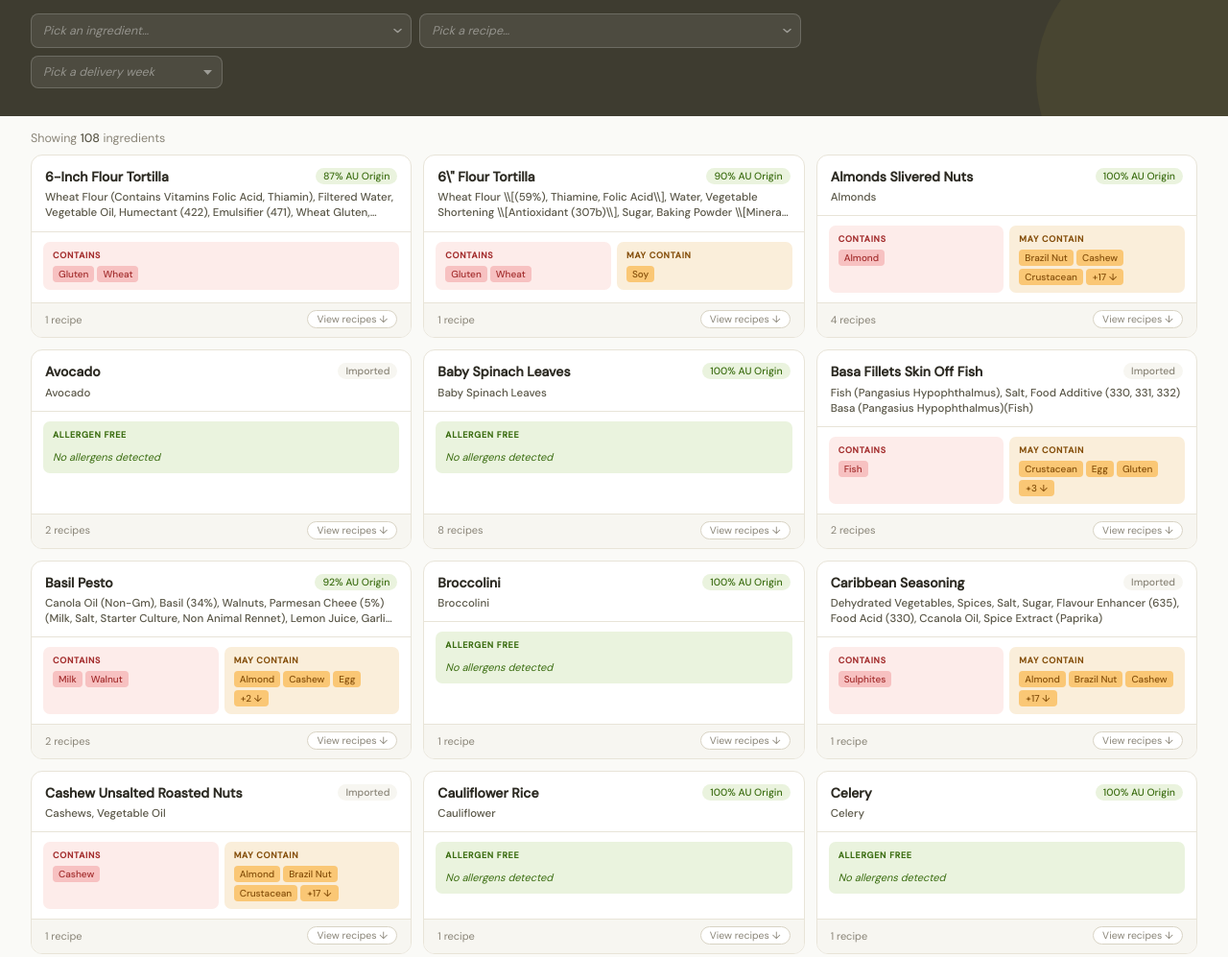
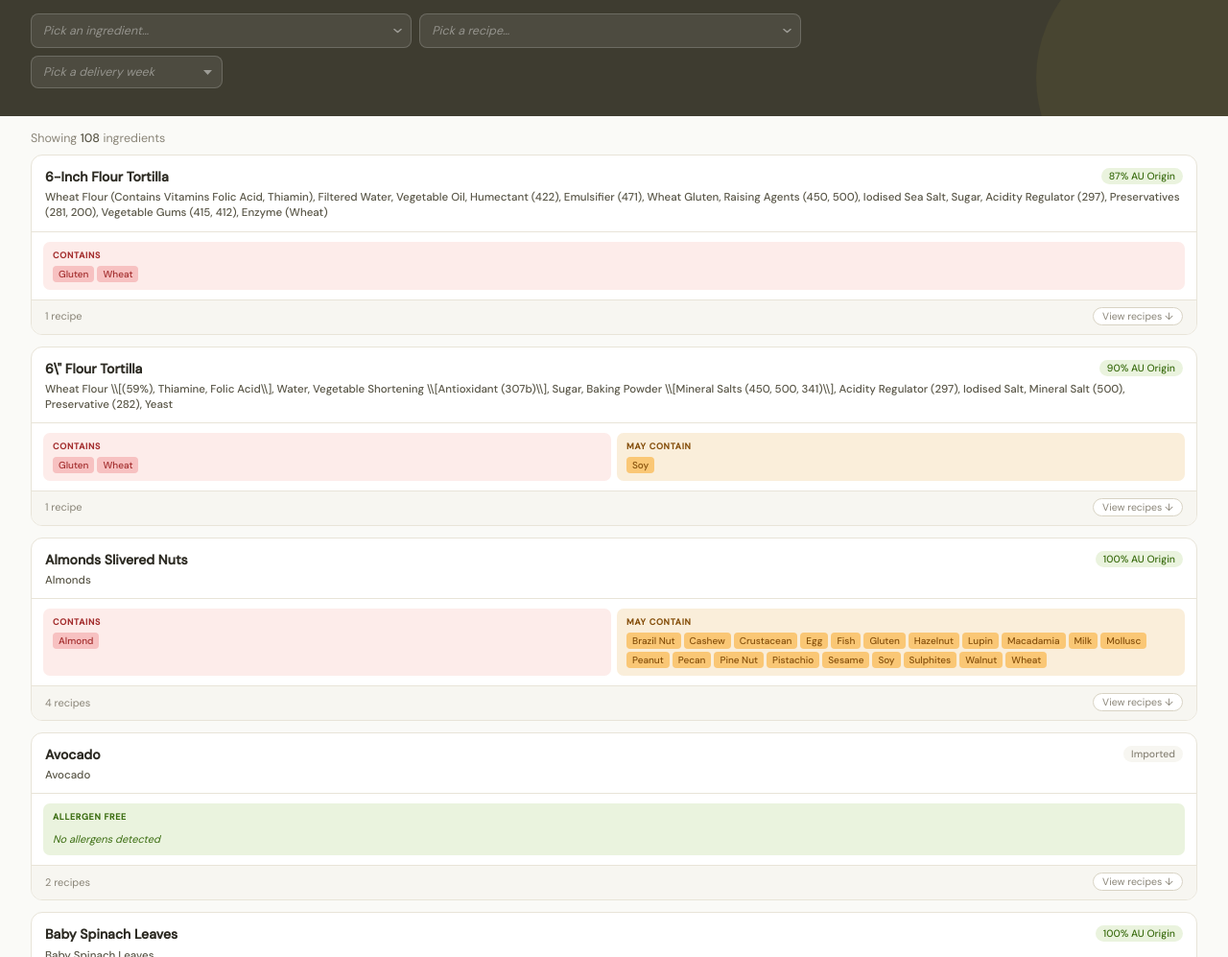
Before and after one commit to mariajsantos/ingredient-hub, a website: page index.html in a window 1280 px wide. Shown: the part 234-1231 px from the top of the page at 96% size. Drawn offline with Linux system fonts and the light colour scheme.

Commit message:
Update index.html
1 score card per line

```diff
--- a/index.html
+++ b/index.html
@@ -59,7 +59,7 @@ body { font-family: 'DM Sans', sans-serif; background: var(--page-bg); color: va
    SCORECARD GRID (all screens)
 ══════════════════════════ */
 .cards-section { padding: 0 2rem 3rem; }
-.cards-grid { display: grid; grid-template-columns: repeat(2, 1fr); gap: 12px; }
+.cards-grid { display: grid; grid-template-columns: 1fr; gap: 12px; }
 
 .score-card { background: var(--white); border: 1px solid var(--border); border-radius: 12px; overflow: hidden; display: flex; flex-direction: column; }
 
@@ -71,10 +71,14 @@ body { font-family: 'DM Sans', sans-serif; background: var(--page-bg); color: va
 .ob-mid  { background: var(--amber-bg); color: var(--amber-text); }
 .ob-zero { background: var(--surface-2); color: var(--text-muted); }
 .ob-na   { background: var(--surface-2); color: var(--text-muted); }
-/* ingredient list — bold, truncated 2 lines */
-.card-list { font-size: 11.5px; font-weight: 500; color: var(--text-mid); line-height: 1.4; display: -webkit-box; -webkit-line-clamp: 2; -webkit-box-orient: vertical; overflow: hidden; }
+/* ingredient list — bold, truncated 2 lines, expandable */
+.card-list { font-size: 11.5px; font-weight: 500; color: var(--text-mid); line-height: 1.4; }
 
-/* score blocks */
+/* allergen tags — all shown */
+.score-tags { display: flex; flex-wrap: wrap; gap: 3px; }
+.stag { font-size: 10px; font-weight: 500; padding: 2px 6px; border-radius: 4px; }
+.sb-contains .stag { background: var(--red-tag);   color: var(--red-text); }
+.sb-may      .stag { background: var(--amber-tag); color: var(--amber-text); }
 .score-row { padding: 10px 12px; display: flex; gap: 6px; }
 .score-block { flex: 1; border-radius: 7px; padding: 8px 10px; min-width: 0; }
 .sb-clean    { background: var(--green-bg); }
@@ -92,10 +96,6 @@ body { font-family: 'DM Sans', sans-serif; background: var(--page-bg); color: va
 
 /* expandable allergen tags */
 .tags-collapsed .stag-hidden { display: none; }
-.stag-more { font-size: 10px; font-weight: 500; padding: 2px 7px; border-radius: 4px; cursor: pointer; border: none; font-family: 'DM Sans', sans-serif; display: inline-flex; align-items: center; gap: 3px; }
-.sb-contains .stag-more { background: var(--red-tag); color: var(--red-text); }
-.sb-may      .stag-more { background: var(--amber-tag); color: var(--amber-text); }
-.stag-more:hover { opacity: 0.8; }
 .card-foot { display: flex; align-items: center; justify-content: space-between; padding: 7px 14px 9px; border-top: 1px solid var(--border); background: var(--surface-2); margin-top: auto; }
 .foot-count { font-size: 11px; color: var(--text-muted); }
 .expand-btn { font-size: 10.5px; color: var(--text-muted); background: var(--white); border: 0.5px solid var(--border-mid); border-radius: 20px; padding: 2px 9px; font-family: 'DM Sans', sans-serif; cursor: pointer; transition: all 0.15s; }
@@ -128,12 +128,8 @@ footer strong { color: rgba(255,255,255,0.7); font-weight: 500; }
   .hero { padding: 1.1rem 1rem 1.4rem; }
   .hero-img-wrap img { max-height: 180px; }
   .cards-section { padding: 0 1rem 2rem; }
-  .cards-grid { grid-template-columns: 1fr; gap: 10px; }
   .toolbar { padding: 0.7rem 1rem 0.5rem; }
   .filters-row { gap: 6px; }
-}
-@media (min-width: 1100px) {
-  .cards-grid { grid-template-columns: repeat(3, 1fr); }
 }
 </style>
 </head>
@@ -435,26 +431,12 @@ function originBadge(v) {
                return `<span class="ob ob-zero">${v}% AU Origin</span>`;
 }
 
-function scoreTags(arr, blockId, max) {
+function scoreTags(arr) {
   if (!arr||!arr.length) return '';
-  const shown = arr.slice(0, max);
-  const hidden = arr.slice(max);
-  let h = shown.map(c=>`<span class="stag">${esc(c)}</span>`).join('');
-  if (hidden.length) {
-    const hiddenTags = hidden.map(c=>`<span class="stag stag-hidden">${esc(c)}</span>`).join('');
-    h += hiddenTags;
-    h += `<button class="stag stag-more" onclick="expandTags('${blockId}')" id="more-${blockId}">+${hidden.length} ↓</button>`;
-  }
-  return `<div class="score-tags tags-collapsed" id="${blockId}">${h}</div>`;
+  return arr.map(c=>`<span class="stag">${esc(c)}</span>`).join('');
 }
 
-function expandTags(blockId) {
-  const el = document.getElementById(blockId);
-  const btn = document.getElementById('more-'+blockId);
-  if (!el) return;
-  el.classList.remove('tags-collapsed');
-  if (btn) btn.style.display = 'none';
-}
+
 
 // ── RENDER ────────────────────────────────────────────────────────────────────
 function render() {
@@ -465,8 +447,7 @@ function render() {
   if (!n) { grid.innerHTML=''; empty.style.display='block'; return; }
   empty.style.display='none';
 
-  grid.innerHTML = filtered.map((row, idx) => {
-    const isOpen  = cardExpanded.has(idx);
+  grid.innerHTML = filtered.map((row, idx) => {    const isOpen  = cardExpanded.has(idx);
     const hasC    = row.contains   && row.contains.length>0;
     const hasMC   = row.mayContain && row.mayContain.length>0;
     const isClean = !hasC && !hasMC;
@@ -479,8 +460,8 @@ function render() {
       </div></div>`;
     } else {
       const blocks = [];
-      if (hasC)  blocks.push(`<div class="score-block sb-contains"><div class="score-lbl">Contains</div>${scoreTags(row.contains,'c-'+idx,3)}</div>`);
-      if (hasMC) blocks.push(`<div class="score-block sb-may"><div class="score-lbl">May contain</div>${scoreTags(row.mayContain,'mc-'+idx,3)}</div>`);
+      if (hasC)  blocks.push(`<div class="score-block sb-contains"><div class="score-lbl">Contains</div><div class="score-tags">${scoreTags(row.contains)}</div></div>`);
+      if (hasMC) blocks.push(`<div class="score-block sb-may"><div class="score-lbl">May contain</div><div class="score-tags">${scoreTags(row.mayContain)}</div></div>`);
       scoreHtml = `<div class="score-row">${blocks.join('')}</div>`;
     }
 
@@ -520,6 +501,8 @@ function toggleCard(idx) {
   render();
 }
 
+
+
 loadData();
 </script>
 </body>
```
